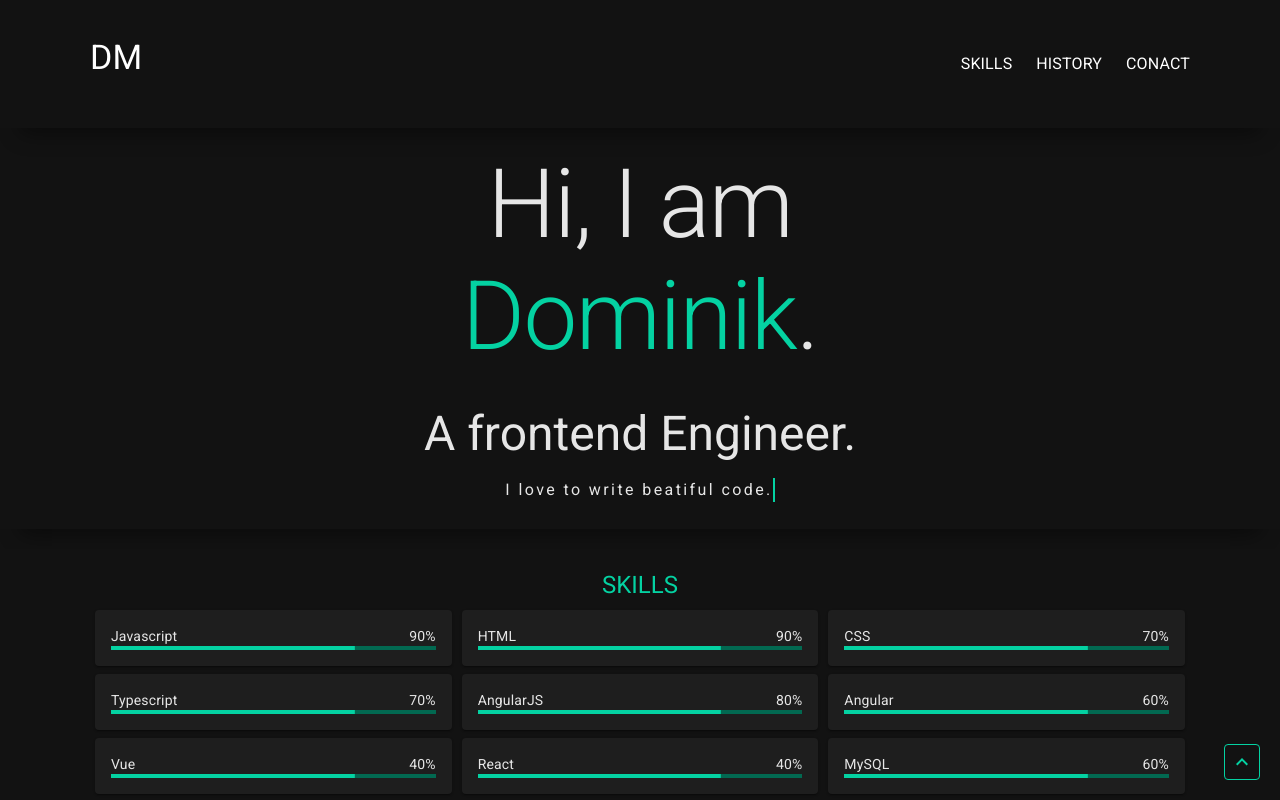
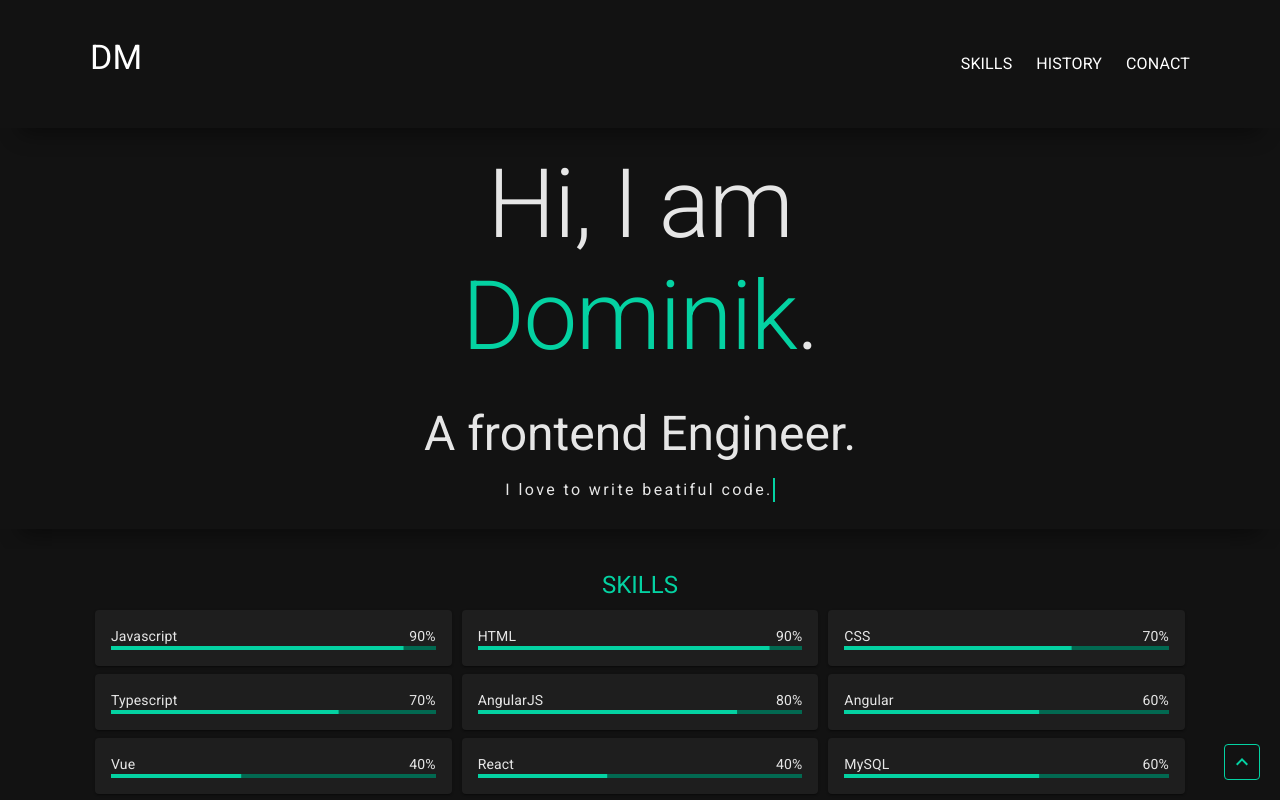
Before and after one commit to DominikMikes/portfolio, a React (Create React App) app: page / in a window 1280 px wide. Shown: the top 800 px of the page. Built offline with nearby package versions, Linux system fonts and the light colour scheme; a web font is replaced by a local one.

Commit message:
fixed linear progressbar

```diff
--- a/src/components/skill/skill.tsx
+++ b/src/components/skill/skill.tsx
@@ -35,7 +35,7 @@ export default  class Skill extends React.Component<{}> {
                                     <LinearProgress
                                         color="primary"
                                         variant="determinate"
-                                        value={75} />
+                                        value={parseInt(skill.percent) | 0} />
                                 </CardContent>
                             </CardActionArea>
                         </Card>
```
